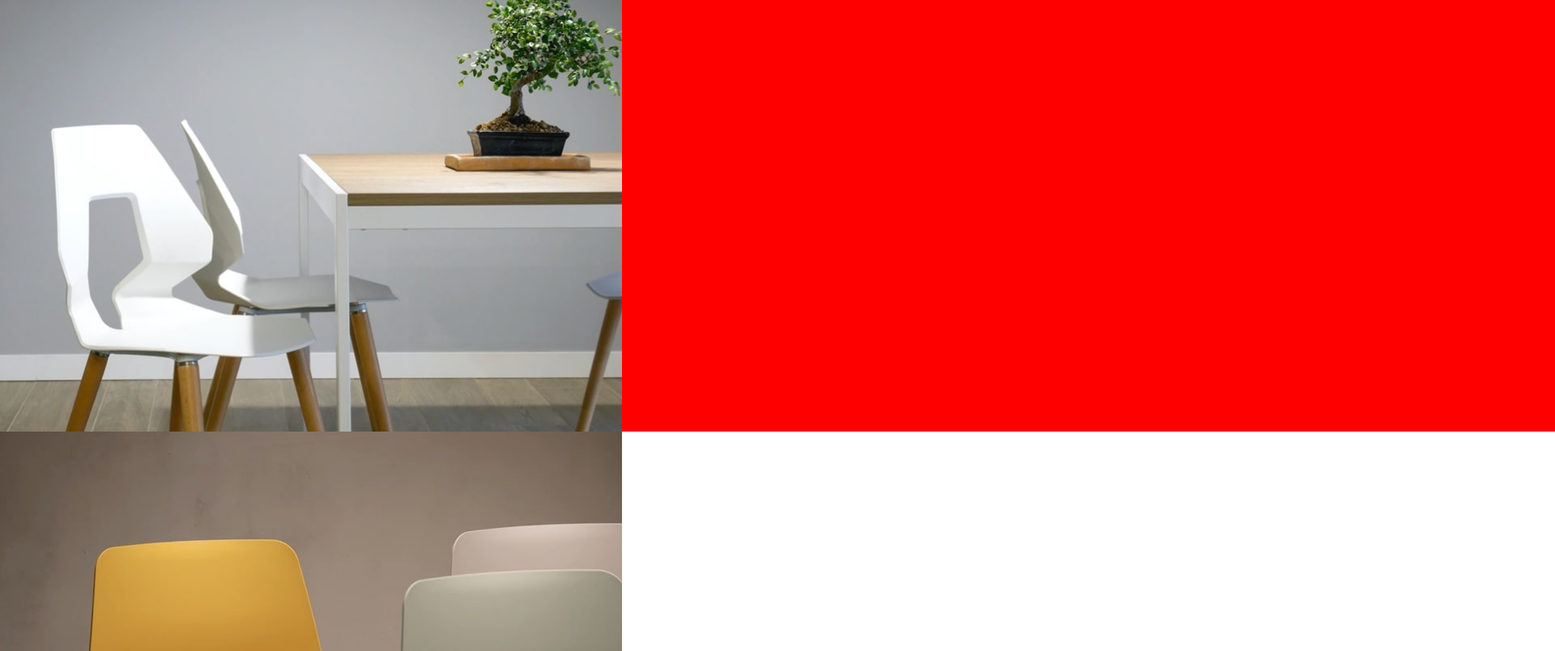
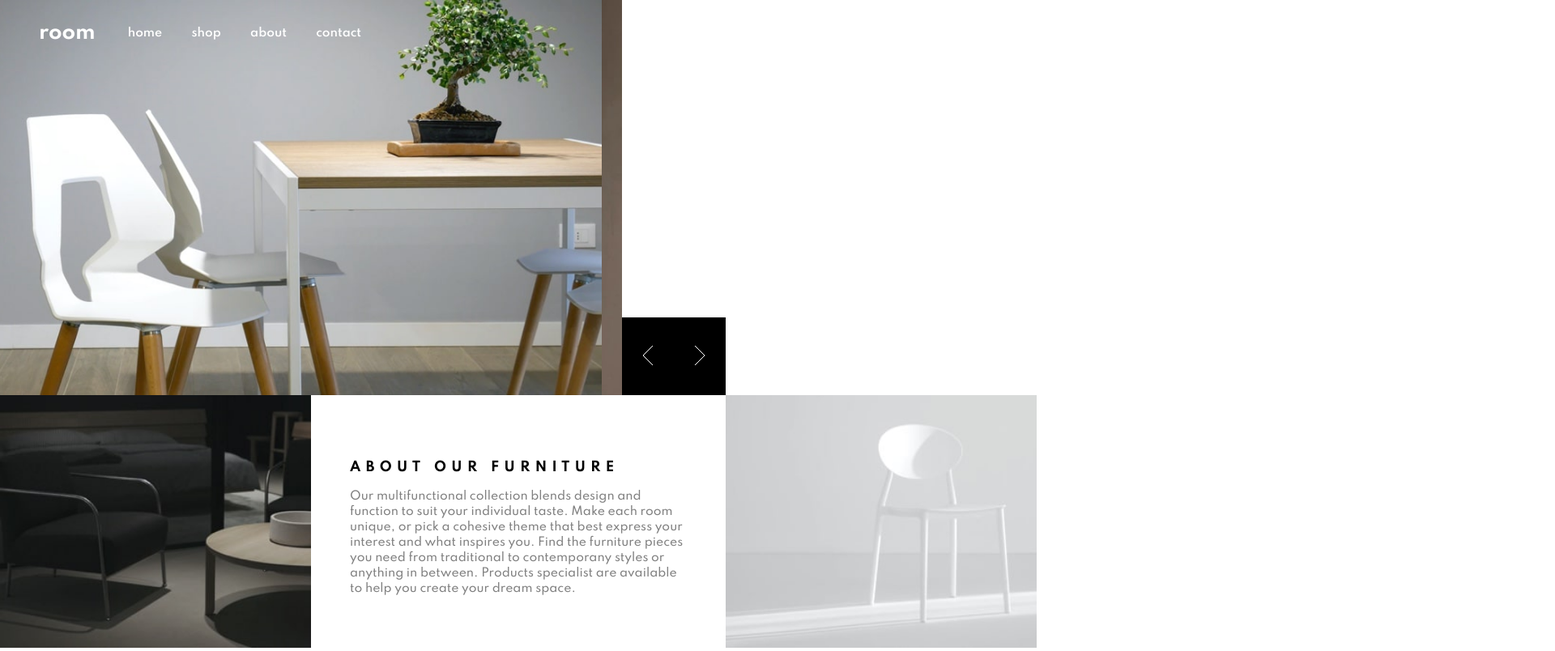
Before and after one commit to mecamon/room-html-css-js, a plain HTML site: page index.html in a window 1280 px wide. Shown: the top 804 px of the page at 81% size, 1920 px wide, since content can reach past the window. Drawn offline with Linux system fonts and the light colour scheme.

Commit message:
First slider created

```diff
--- /dev/null
+++ b/app.js
@@ -0,0 +1,47 @@
+const imageSlides = document.querySelector('.images-slides');
+const prevButton = document.querySelector('.prev');
+const nextButton = document.querySelector('.next');
+
+let imageSlideInterval = setInterval(() => {
+	nextSlide(imageSlides);
+}, 5000);
+
+nextButton.onclick = () => {
+	nextSlide(imageSlides);
+
+	clearInterval(imageSlideInterval);
+
+	imageSlideInterval = setInterval(() => {
+		nextSlide(imageSlides);
+	}, 5000);
+};
+
+prevButton.onclick = () => {
+	prevSlide(imageSlides);
+
+	clearInterval(imageSlideInterval);
+
+	imageSlideInterval = setInterval(() => {
+		nextSlide(imageSlides);
+	}, 5000);
+};
+
+const nextSlide = ({ style }) => {
+	if (style.marginLeft == 0 || style.marginLeft == '0px') {
+		style.marginLeft = '-100%';
+	} else if (style.marginLeft == '-100%') {
+		style.marginLeft = '-200%';
+	} else if (style.marginLeft == '-200%') {
+		style.marginLeft = 0;
+	}
+};
+
+const prevSlide = ({ style }) => {
+	if (style.marginLeft == 0 || style.marginLeft == '0px') {
+		style.marginLeft = '-200%';
+	} else if (style.marginLeft == '-200%') {
+		style.marginLeft = '-100%';
+	} else if (style.marginLeft == '-100%') {
+		style.marginLeft = 0;
+	}
+};
--- a/index.html
+++ b/index.html
@@ -8,6 +8,17 @@
 	</head>
 	<body>
 		<div class="grid-container">
+			<div class="nav-area">
+				<nav>
+					<h2>room</h2>
+					<ul>
+						<li><a href="#">home</a></li>
+						<li><a href="#">shop</a></li>
+						<li><a href="#">about</a></li>
+						<li><a href="#">contact</a></li>
+					</ul>
+				</nav>
+			</div>
 			<div class="slider-container-1">
 				<div class="images-slides">
 					<div class="image-1"></div>
@@ -17,8 +28,28 @@
 			</div>
 			<div class="slider-container-2"></div>
 			<div class="bg-photo1"></div>
-			<div class="about-products"></div>
+			<div class="about-products">
+				<h3>About our furniture</h3>
+				<span>
+					Our multifunctional collection blends design and function to
+					suit your individual taste. Make each room unique, or pick a
+					cohesive theme that best express your interest and what
+					inspires you. Find the furniture pieces you need from
+					traditional to contemporany styles or anything in between.
+					Products specialist are available to help you create your
+					dream space.
+				</span>
+			</div>
 			<div class="bg-photo2"></div>
+			<div class="slider-buttons">
+				<button class="prev">
+					<img src="./images/icon-angle-left.svg" alt="" />
+				</button>
+				<button class="next">
+					<img src="./images/icon-angle-right.svg" alt="" />
+				</button>
+			</div>
 		</div>
+		<script src="app.js"></script>
 	</body>
 </html>
--- a/style.css
+++ b/style.css
@@ -13,16 +13,46 @@ body {
 	grid-template-columns: repeat(10, 1fr);
 	grid-template-rows: 2fr 1fr;
 }
+.nav-area {
+	z-index: 10;
+	grid-area: 1 / 1 / 2 / 7;
+}
+nav {
+	display: flex;
+	justify-content: flex-start;
+	align-items: center;
+	height: 80px;
+	margin-left: 3em;
+}
+
+nav h2 {
+	color: white;
+}
+
+li {
+	list-style: none;
+	display: inline;
+}
+li:not(:last-child) {
+	margin-right: 2em;
+}
+li a {
+	text-decoration: none;
+	font-size: 14px;
+	font-weight: 600;
+	color: white;
+}
 .slider-container-1 {
 	grid-area: 1 / 1 / 2 / 7;
-	background-color: pink;
-	/* overflow: hidden; */
+	overflow: hidden;
 }
-
 .images-slides {
+	display: flex;
 	width: 300%;
 	height: 100%;
 	background-color: red;
+	margin-left: 0;
+	transition: 2s;
 }
 .image-1 {
 	background-image: url('./images/desktop-image-hero-1.jpg');
@@ -50,15 +80,48 @@ body {
 	grid-area: 1 / 7 / 2 / 11;
 	/* background-color: gray; */
 }
+
+.slider-buttons {
+	grid-column-start: 7;
+	grid-column-end: 8;
+	grid-row-start: 1;
+	grid-row-end: 2;
+	display: flex;
+	align-items: flex-end;
+}
+button {
+	border: none;
+	cursor: pointer;
+	background-color: black;
+	width: 50%;
+	height: 6rem;
+}
+button:hover {
+	background-color: rgb(51, 51, 51);
+}
 .bg-photo1 {
 	grid-area: 2 / 1 / 3 / 4;
-	/* background-color: green; */
+	background-image: url('./images/image-about-dark.jpg');
+	background-repeat: no-repeat;
+	background-size: cover;
 }
 .about-products {
 	grid-area: 2 / 4 / 3 / 8;
-	/* background-color: cyan; */
+	padding: 4em 3em;
+}
+.about-products h3 {
+	text-transform: uppercase;
+	letter-spacing: 0.4em;
+	font-size: 16px;
+}
+.about-products span {
+	font-size: 14px;
+	color: gray;
+	font-size: 600;
 }
 .bg-photo2 {
 	grid-area: 2 / 8 / 3 / 11;
-	/* background-color: rgb(198, 224, 150); */
+	background-image: url('./images/image-about-light.jpg');
+	background-repeat: no-repeat;
+	background-size: cover;
 }
```
